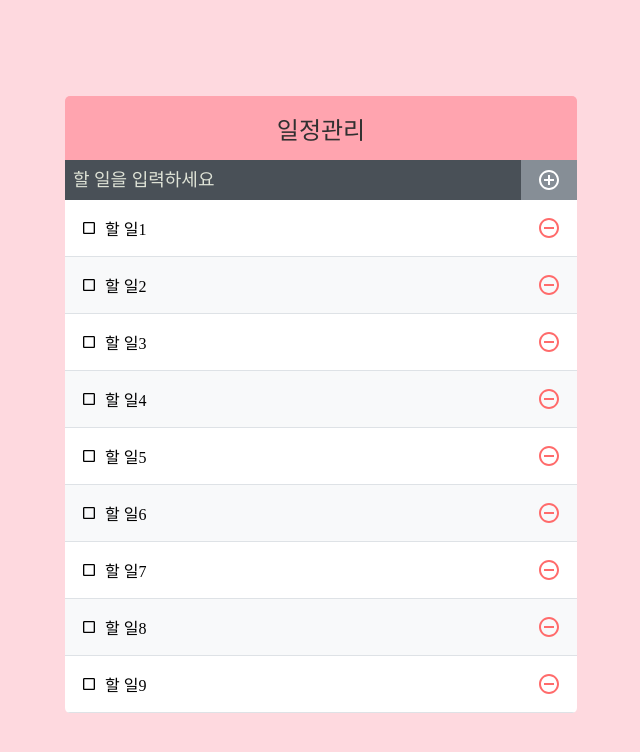
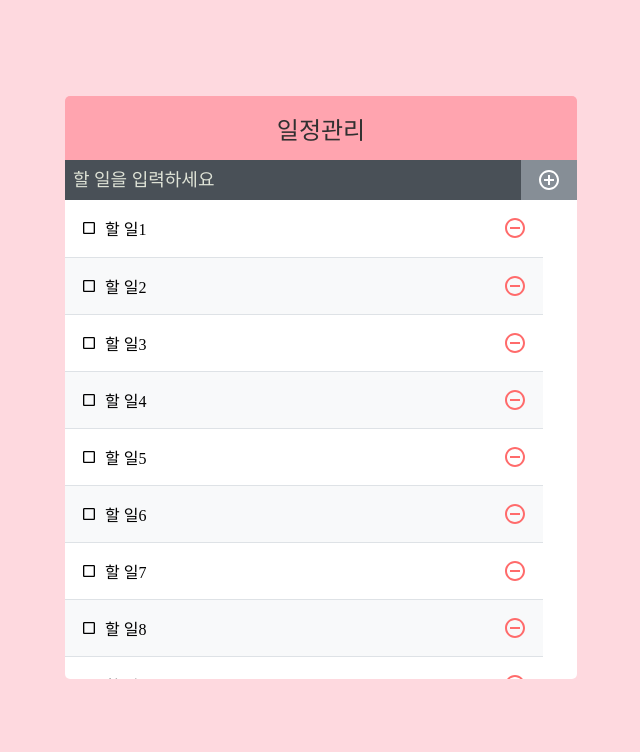
Before and after one commit to SOL-hub/learning-react_Study, a React (Create React App) app in the folder todo-app/: page / in a window 1280 px wide. Shown: the top 752 px of the page, without its empty margins (319-959 px from the left). Built offline with nearby package versions, Linux system fonts and the light colour scheme; a web font is replaced by a local one.

Commit message:
feat : TodoList 컴포 최적화, react-virtualized로 렌더링 최적화

```diff
--- a/todo-app/package.json
+++ b/todo-app/package.json
@@ -12,6 +12,7 @@
     "react-dom": "^18.2.0",
     "react-icons": "^4.4.0",
     "react-scripts": "5.0.1",
+    "react-virtualized": "^9.22.3",
     "sass": "^1.55.0",
     "web-vitals": "^2.1.4"
   },
--- a/todo-app/src/components/TodoList.js
+++ b/todo-app/src/components/TodoList.js
@@ -1,19 +1,37 @@
 import TodoListItem from './TodoListItem';
 import './TodoList.css';
+import React, { useCallback } from 'react';
+import { List } from 'react-virtualized';
 
 const TodoList = ({ todos, onRemove, onToggle }) => {
-  return (
-    <div className="TodoList">
-      {todos.map((todo) => (
+  const rowRenderer = useCallback(
+    ({ index, key, style }) => {
+      const todo = todos[index];
+
+      return (
         <TodoListItem
           todo={todo}
-          key={todo.id}
+          key={key}
           onRemove={onRemove}
           onToggle={onToggle}
+          style={style}
         />
-      ))}
-    </div>
+      );
+    },
+    [onRemove, onToggle, todos],
+  );
+  return (
+    <List
+      className="TodoList"
+      width={478}
+      height={479}
+      rowCount={todos.length}
+      rowHeight={57}
+      rowRenderer={rowRenderer}
+      list={todos}
+      style={{ outline: 'none' }}
+    />
   );
 };
 
-export default TodoList;
+export default React.memo(TodoList);
--- a/todo-app/src/components/TodoListItem.css
+++ b/todo-app/src/components/TodoListItem.css
@@ -1,19 +1,17 @@
 .TodoListItem {
-    padding : 1rem;
+  padding: 1rem;
   display: flex;
   align-items: center;
-
-
 }
 
-.TodoListItem:nth-child(even){
+.TodoListItem:nth-child(even) {
   background-color: #f8f9fa;
 }
 
-.checkbox{
+.checkbox {
   cursor: pointer;
-    flex:1;
-    display:flex;
+  flex: 1;
+  display: flex;
   align-items: center;
 }
 
@@ -23,31 +21,39 @@
 
 .text {
   margin-left: 0.5rem;
-    flex:1;
+  flex: 1;
 }
 
 /* 체크될 때 보여줄 스타일 */
-.checkbox.checked .svg{
-    color:#ffa4af;
+.checkbox.checked .svg {
+  color: #ffa4af;
 }
 
-.checkbox.checked .text{
-    margin-left:0.5rem;
+.checkbox.checked .text {
+  margin-left: 0.5rem;
   text-decoration: line-through;
 }
 
-.remove{
-    display:flex;
+.remove {
+  display: flex;
   align-items: center;
   font-size: 1.5rem;
-    color:#ff6b6b;
-    cursor: pointer;;
+  color: #ff6b6b;
+  cursor: pointer;
 }
 
-.remove:hover{
-    color:#ff8787;
+.remove:hover {
+  color: #ff8787;
 }
 
-.TodoListItem + .TodoListItem{
+.TodoListItem + .TodoListItem {
   border-top: 1px solid #dee2e6;
 }
+
+.TodoListItem-virtualized + .TodoListItem-virtualized {
+  border-top: 1px solid #dee2e6;
+}
+
+.TodoListItem-virtualized:nth-child(even) {
+  background-color: #f8f9fa;
+}
--- a/todo-app/src/components/TodoListItem.js
+++ b/todo-app/src/components/TodoListItem.js
@@ -7,12 +7,16 @@ import './TodoListItem.css';
 import cn from 'classnames';
 import React from 'react';
 
-const TodoListItem = ({ todo, onRemove, onToggle }) => {
+const TodoListItem = ({ todo, onRemove, onToggle, style }) => {
   const { id, text, checked } = todo;
 
   return (
+    <div className="TodoListItem-virtualized" style={style}>
       <div className="TodoListItem">
-      <div className={cn('checkbox', { checked })} onClick={() => onToggle(id)}>
+        <div
+          className={cn('checkbox', { checked })}
+          onClick={() => onToggle(id)}
+        >
           {checked ? <MdCheckBox /> : <MdCheckBoxOutlineBlank />}
           <div className="text">{text}</div>
         </div>
@@ -20,6 +24,7 @@ const TodoListItem = ({ todo, onRemove, onToggle }) => {
           <MdRemoveCircleOutline />
         </div>
       </div>
+    </div>
   );
 };
 
```
Also changed, not shown: 1 other file (tests, documents, lock files or other folders). Lines whose indentation alone changed are shown as unchanged.
